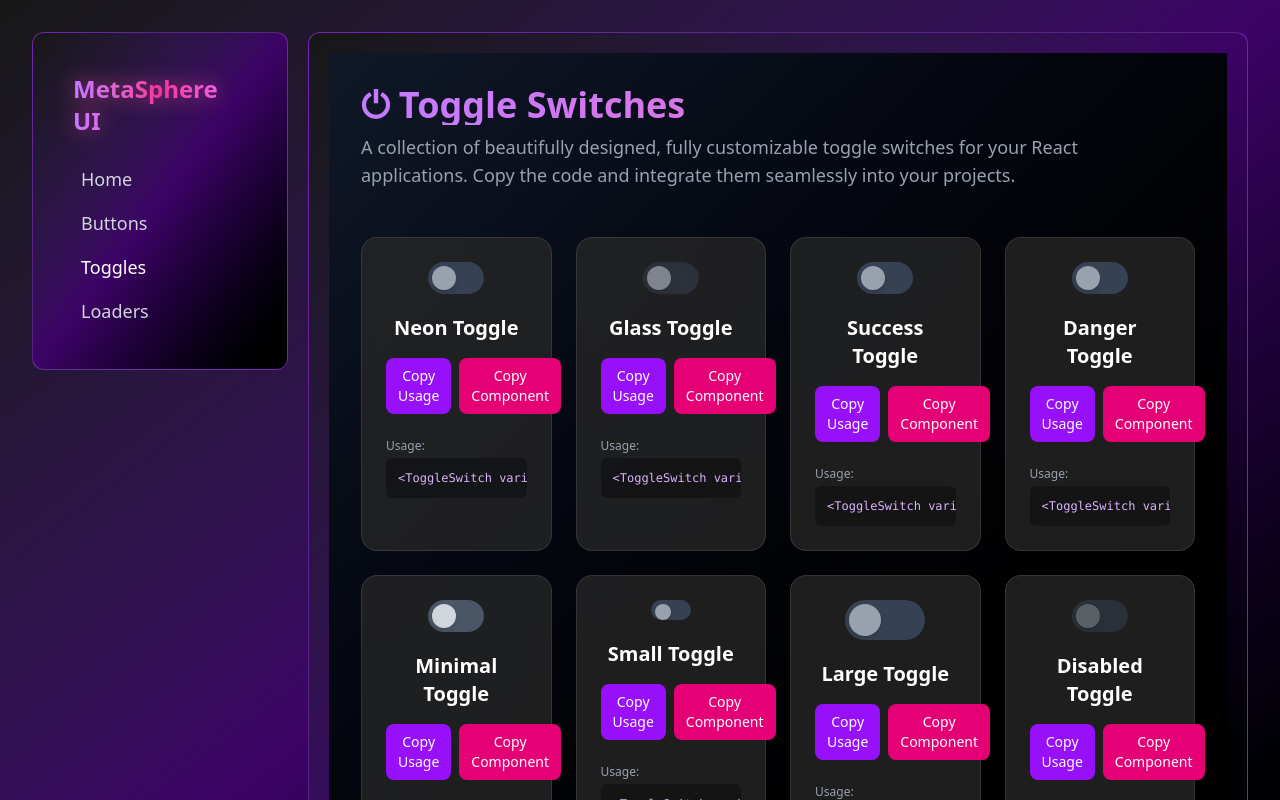
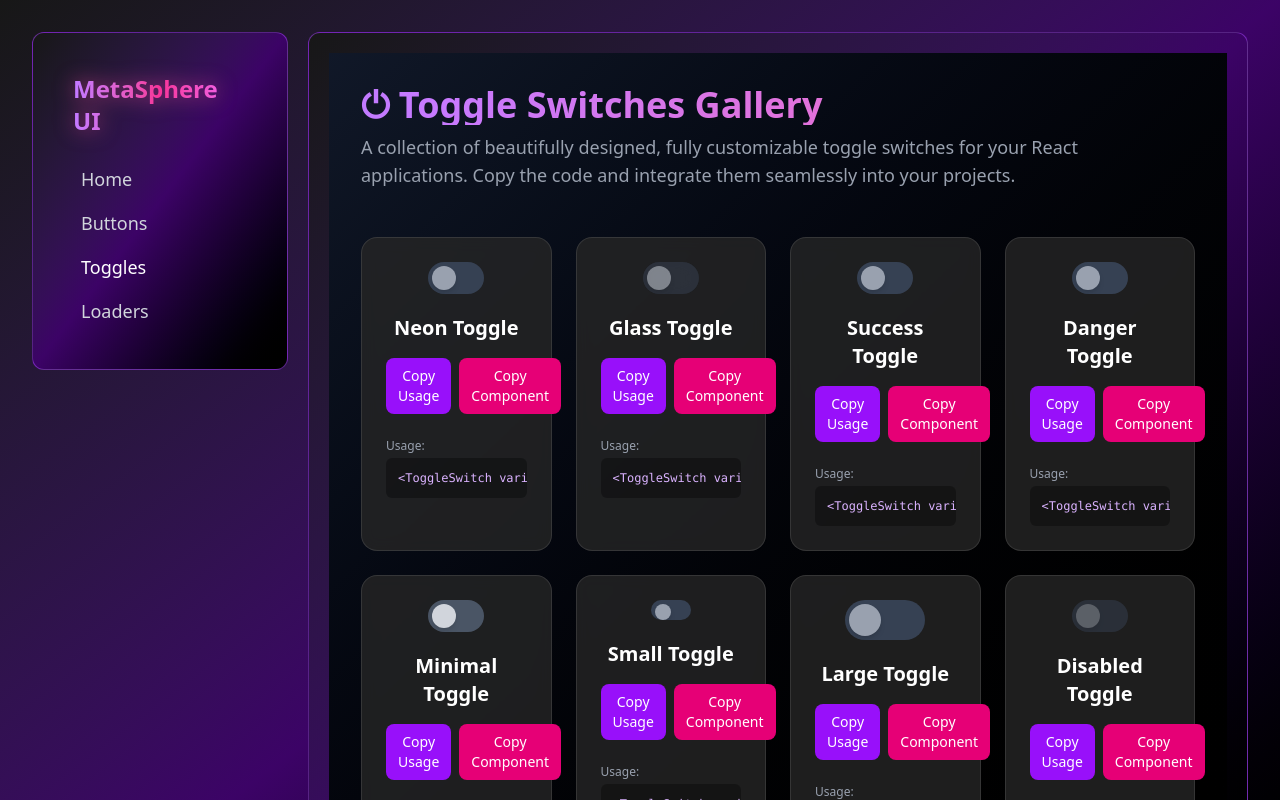
Before and after one commit to sreeramraghu04/react-metasphere-ui, a React (Vite) app: page /toggles in a window 1280 px wide. Shown: the top 800 px of the page. Built offline with nearby package versions, Linux system fonts and the light colour scheme.

Commit message:
Update TogglePage.jsx

```diff
--- a/src/pages/TogglePage.jsx
+++ b/src/pages/TogglePage.jsx
@@ -494,7 +494,7 @@
       <div className="max-w-7xl mx-auto">
         <header className="mb-8 md:mb-10 lg:mb-12">
           <h2 className="text-2xl md:text-3xl lg:text-4xl font-bold mb-2 bg-gradient-to-r from-purple-400 to-pink-400 bg-clip-text text-transparent">
-            ⏻ Toggle Switches
+            ⏻ Toggle Switches Gallery
           </h2>
           <p className="text-gray-400 text-sm md:text-base lg:text-lg max-w-3xl">
             A collection of beautifully designed, fully customizable toggle
```
